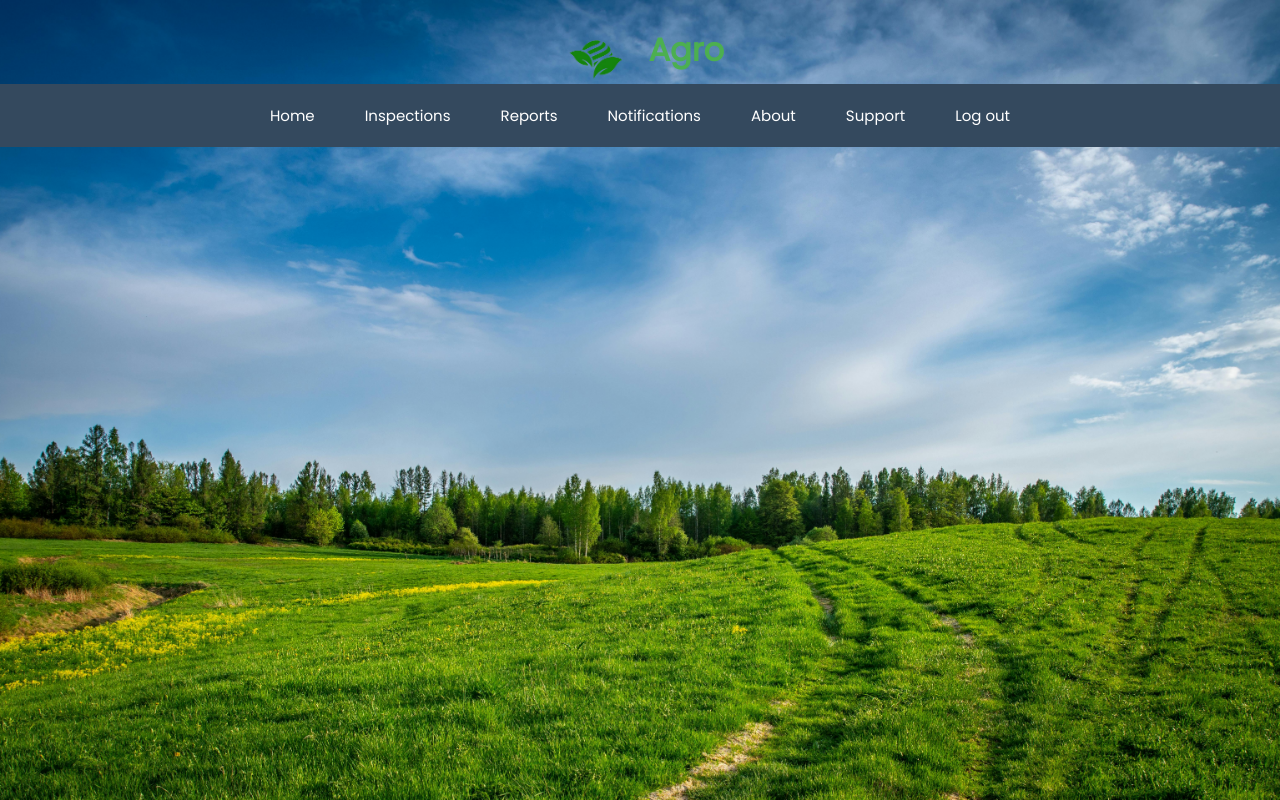
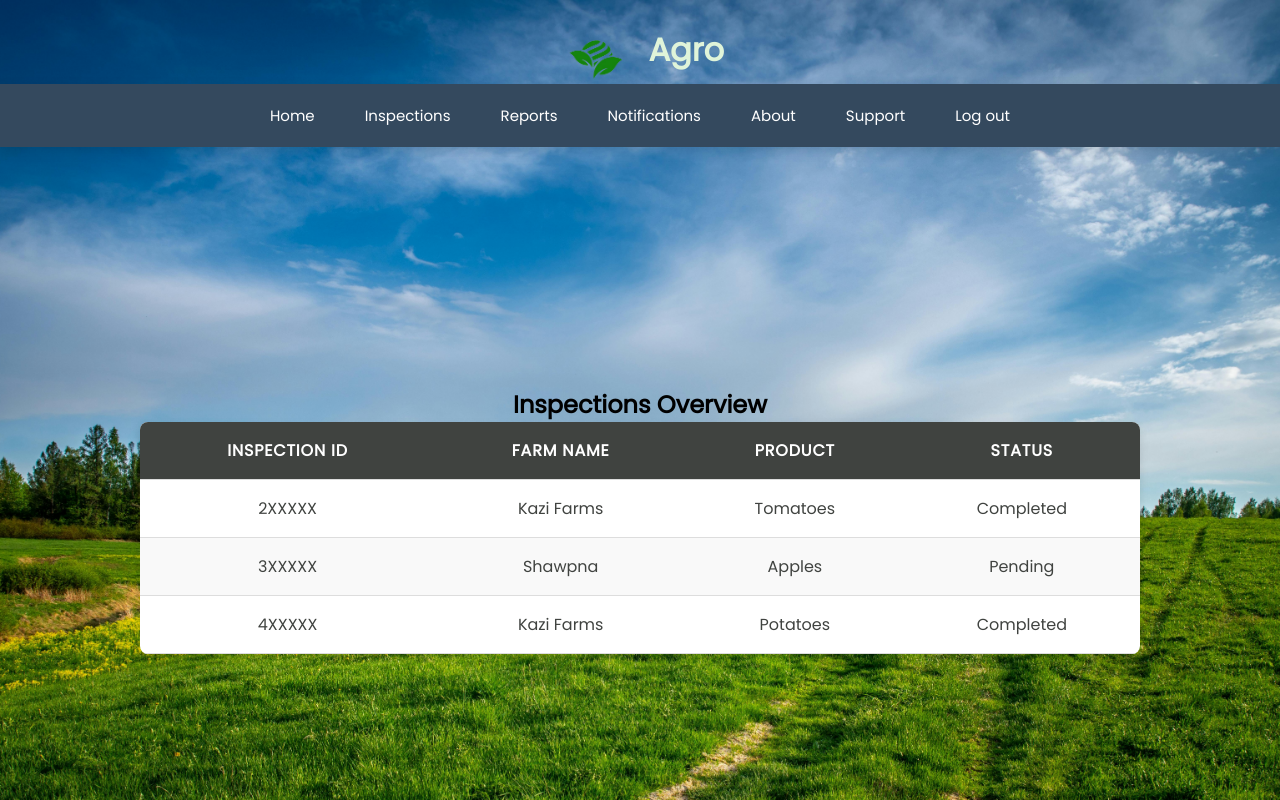
Before and after one commit to kiryuhanabi/Group27_DBMS_Autumn_24, a PHP site: page /inspector.html in a window 1280 px wide. Run offline with PHP 8.4, Linux system fonts and the light colour scheme.

Commit message:
Updated Inspector Page and Added Table

```diff
--- a/Frontend/inspector.html
+++ b/Frontend/inspector.html
@@ -22,7 +22,6 @@
                 <li><a href="#">Farm</a></li>
                 <li><a href="#">Products</a></li>
                 <li><a href="#">Center</a></li>
-                <li><a href="#">xyz</a></li>
             </ul>
         </li>
         <li>
@@ -40,5 +39,39 @@
         </ul>
     </nav>
 
+    <h2>Inspections Overview</h2>
+
+    <div class="table-container">
+        <table>
+            <thead>
+                <tr>
+                    <th>Inspection ID</th>
+                    <th>Farm Name</th>
+                    <th>Product</th>
+                    <th>Status</th>
+                </tr>
+            </thead>
+            <tbody>
+                <tr>
+                    <td>2XXXXX</td>
+                    <td>Kazi Farms</td>
+                    <td>Tomatoes</td>
+                    <td>Completed</td>
+                </tr>
+                <tr>
+                    <td>3XXXXX</td>
+                    <td>Shawpna</td>
+                    <td>Apples</td>
+                    <td>Pending</td>
+                </tr>
+                <tr>
+                    <td>4XXXXX</td>
+                    <td>Kazi Farms</td>
+                    <td>Potatoes</td>
+                    <td>Completed</td>
+                </tr>
+            </tbody>
+        </table>
+    </div>
 </body>
 </html>
--- a/Frontend/inspector_style.css
+++ b/Frontend/inspector_style.css
@@ -16,7 +16,7 @@
 
 h1 {
     text-align: center;
-    color: #4CAF50;
+    color: rgb(224, 244, 217);
     margin-top: 20px;
     font-family: 'Poppins';
 }
@@ -27,10 +27,16 @@
     margin-top: 240px;
     font-family: 'Poppins';
 }
+
 .logo-img {
     width: 80px;
     vertical-align: middle;
     margin-right: 4px;
+}
+
+nav {
+    background-color: #404340;
+    box-shadow: 0 4px 12px rgba(0, 0, 0, 0.1); /* Subtle shadow for a lifted look */
 }
 
 ul {
@@ -85,7 +91,69 @@
 }
 
 @media (max-width: 768px) {
-    .navbar .ul {
-        flex-direction: column;
+.navbar .ul {
+    flex-direction: column;}
+}
+
+/* Table Container */
+.table-container {
+    margin: 2rem auto;
+    width: 80%;
+    max-width: 1000px;
+    margin-top: auto;
+    box-shadow: 0 4px 8px rgba(0, 0, 0, 0.1); /* Soft shadow for depth */
+    border-radius: 8px; /* Rounded corners for a modern look */
+    overflow: hidden; /* Ensures table edges fit within rounded corners */
+}
+
+/* Table Styles */
+table {
+    width: 100%;
+    border-collapse: collapse;
+    font-family: Arial, sans-serif;
+    background-color: #ffffff;
+}
+
+/* Header Styling */
+thead {
+    background-color: #404340;
+    color: #ffffff;
+    text-transform: uppercase;
+    font-weight: bold;
+    letter-spacing: 0.05em;
+}
+
+th {
+    padding: 1rem;
+    text-align: center;
+    border-bottom: 1px solid #ddd;
+}
+
+td {
+    padding: 1rem;
+    text-align: center;
+    border-bottom: 1px solid #ddd;
+    color: #404340;
+}
+
+/* Body Row Styling */
+tbody tr {
+    transition: background-color 0.3s ease; /* Smooth transition for hover effect */
+}
+
+tbody tr:nth-child(even) {
+    background-color: #f9f9f9;
+}
+
+tbody tr:hover {
+    background-color: #f1f1f1; /* Light hover effect */
+    cursor: pointer;
+}
+
+/* Responsive adjustments */
+@media (max-width: 768px) {
+    th, td {
+        padding: 0.75rem;
+        font-size: 0.9em; /* Smaller font size on smaller screens */
     }
 }
```
